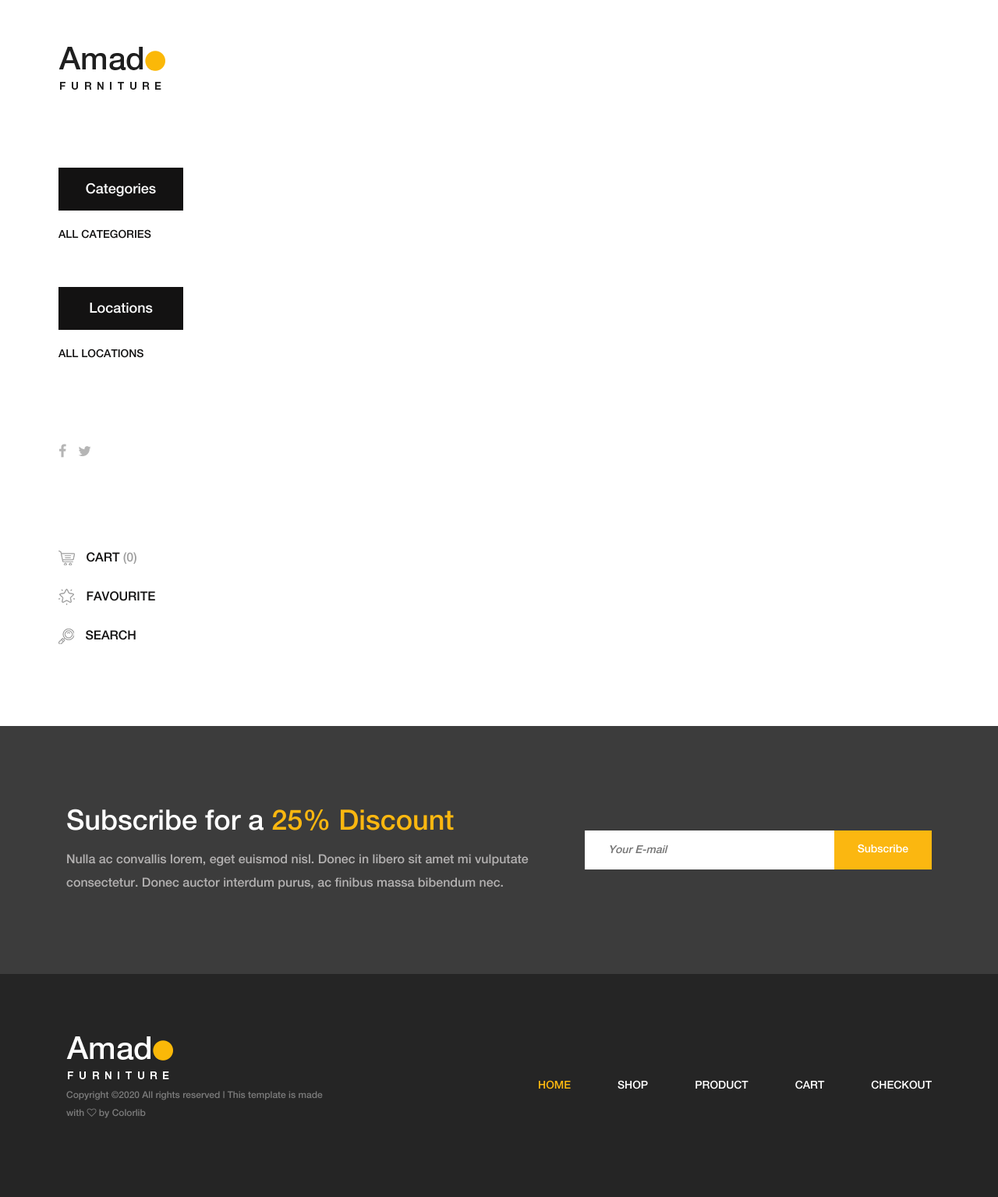
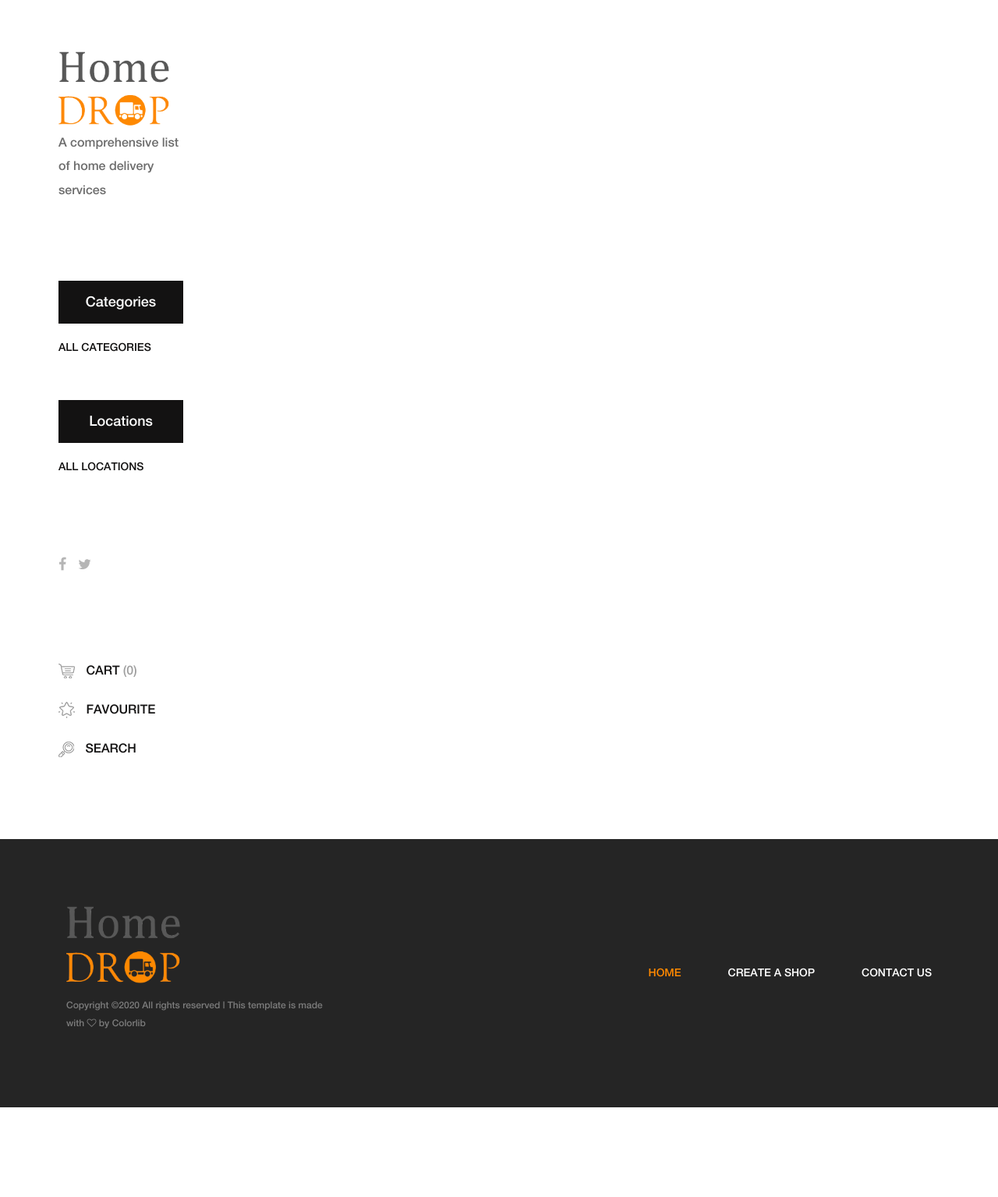
Before and after one commit to Dinuda/homedrop, a Flask app: page / in a window 1280 px wide. Shown: the whole page at 78% size. After the commit the page ends 1420 px from the top, so only its background shows below. Run offline with Flask 2, Linux system fonts and the light colour scheme; data that the repository does not hold is empty; some libraries are stand-ins or nearby versions.

Commit message:
home page styling

```diff
--- a/static/css/core-style.css
+++ b/static/css/core-style.css
@@ -468,11 +468,11 @@ img {
         top: 50%;
         margin-top: -1.5px;
         left: -150px;
-        background-color: #fbb710;
+        background-color: #fe8800;
         z-index: 10;
         content: ''; }
       .main-content-wrapper .header-area .amado-nav li a:hover, .main-content-wrapper .header-area .amado-nav li a:focus {
-        color: #fbb710; }
+        color: #fe8800; }
     .main-content-wrapper .header-area .amado-nav li:hover a::after, .main-content-wrapper .header-area .amado-nav li:focus a::after {
       left: -75px; }
       @media only screen and (min-width: 768px) and (max-width: 991px) {
@@ -1030,7 +1030,7 @@ img {
         .newsletter-area .newsletter-text h2 {
           font-size: 30px; } }
       .newsletter-area .newsletter-text h2 span {
-        color: #fbb710; }
+        color: #fe8800; }
     .newsletter-area .newsletter-text p {
       color: #b3b1b1;
       margin-bottom: 0; }
@@ -1050,7 +1050,7 @@ img {
       -webkit-transition-duration: 500ms;
       transition-duration: 500ms;
       height: 50px;
-      background-color: #fbb710;
+      background-color: #fe8800;
       color: #fff;
       font-size: 14px;
       padding: 0 30px;
@@ -1183,9 +1183,9 @@ img {
         .footer_area .single_widget_area .footer_menu .navbar-nav .nav-item .nav-link {
           padding: 10px 0; } }
       .footer_area .single_widget_area .footer_menu .navbar-nav .nav-item .nav-link:hover, .footer_area .single_widget_area .footer_menu .navbar-nav .nav-item .nav-link:focus {
-        color: #fbb710; }
+        color: #fe8800; }
     .footer_area .single_widget_area .footer_menu .navbar-nav .nav-item.active .nav-link {
-      color: #fbb710; }
+      color: #fe8800; }
     .footer_area .single_widget_area .footer_menu .navbar-nav .nav-item:last-child .nav-link {
       padding-right: 0; }
 
--- a/static/style.css
+++ b/static/style.css
@@ -15,3 +15,11 @@
     .main-content-wrapper .header-area .amado-nav li a {
         padding: 10px 0;
     }
+
+    .auto-cursor {
+        cursor: auto!important;
+    }
+
+    .footer-logo {
+        width: 50%;
+    }
--- a/templates/index.html
+++ b/templates/index.html
@@ -39,11 +39,13 @@
     </div>
     <!-- Logo -->
     <div class="logo">
-        <a href="index.html"><img src="images/core-img/logo.png" alt=""></a>
+        <a href="/"><img src="images/core-img/logo-only.png" alt=""></a>
+        <p>A comprehensive list of home delivery services</p>
     </div>
+
     <!-- Button Group -->
     <div class="amado-btn-group mt-30 mb-15">
-        <a href="#" class="btn amado-btn active">Categories</a>
+        <div class="auto-cursor btn amado-btn active">Categories</div>
     </div>
     <!-- Amado Nav -->
     <nav class="amado-nav">
@@ -59,7 +61,7 @@
     </nav>
     <!-- Button Group -->
     <div class="amado-btn-group mt-50 mb-15">
-        <a href="#" class="btn amado-btn active">Locations</a>
+        <div class="auto-cursor btn amado-btn active">Locations</div>
     </div>
     <!-- Amado Nav -->
     <nav class="amado-nav">
--- a/templates/layout.html
+++ b/templates/layout.html
@@ -67,31 +67,6 @@
     </div>
     <!-- ##### Main Content Wrapper End ##### -->
 
-    <!-- ##### Newsletter Area Start ##### -->
-    <section class="newsletter-area section-padding-100-0">
-        <div class="container">
-            <div class="row align-items-center">
-                <!-- Newsletter Text -->
-                <div class="col-12 col-lg-6 col-xl-7">
-                    <div class="newsletter-text mb-100">
-                        <h2>Subscribe for a <span>25% Discount</span></h2>
-                        <p>Nulla ac convallis lorem, eget euismod nisl. Donec in libero sit amet mi vulputate consectetur. Donec auctor interdum purus, ac finibus massa bibendum nec.</p>
-                    </div>
-                </div>
-                <!-- Newsletter Form -->
-                <div class="col-12 col-lg-6 col-xl-5">
-                    <div class="newsletter-form mb-100">
-                        <form action="#" method="post">
-                            <input type="email" name="email" class="nl-email" placeholder="Your E-mail">
-                            <input type="submit" value="Subscribe">
-                        </form>
-                    </div>
-                </div>
-            </div>
-        </div>
-    </section>
-    <!-- ##### Newsletter Area End ##### -->
-
     <!-- ##### Footer Area Start ##### -->
     <footer class="footer_area clearfix">
         <div class="container">
@@ -101,7 +76,7 @@
                     <div class="single_widget_area">
                         <!-- Logo -->
                         <div class="footer-logo mr-50">
-                            <a href="index.html"><img src="images/core-img/logo2.png" alt=""></a>
+                            <a href="index.html"><img src="images/core-img/logo-only.png" alt=""></a>
                         </div>
                         <!-- Copywrite Text -->
                         <p class="copywrite"><!-- Link back to Colorlib can't be removed. Template is licensed under CC BY 3.0. -->
@@ -119,19 +94,13 @@ Copyright &copy;<script>document.write(new Date().getFullYear());</script> All r
                                 <div class="collapse navbar-collapse" id="footerNavContent">
                                     <ul class="navbar-nav ml-auto">
                                         <li class="nav-item active">
-                                            <a class="nav-link" href="index.html">Home</a>
+                                            <a class="nav-link" href="/">Home</a>
                                         </li>
                                         <li class="nav-item">
-                                            <a class="nav-link" href="shop.html">Shop</a>
+                                            <a class="nav-link" href="#">Create a shop</a>
                                         </li>
                                         <li class="nav-item">
-                                            <a class="nav-link" href="product-details.html">Product</a>
-                                        </li>
-                                        <li class="nav-item">
-                                            <a class="nav-link" href="cart.html">Cart</a>
-                                        </li>
-                                        <li class="nav-item">
-                                            <a class="nav-link" href="checkout.html">Checkout</a>
+                                            <a class="nav-link" href="#">Contact us</a>
                                         </li>
                                     </ul>
                                 </div>
```
Also changed, not shown: other parts of static/css/core-style.css (+29 -29 lines), static/images/core-img/logo-only.png (added), static/images/core-img/logo.png, static/images/core-img/logo_h.png (added), static/images/core-img/logo_old.png (added).
